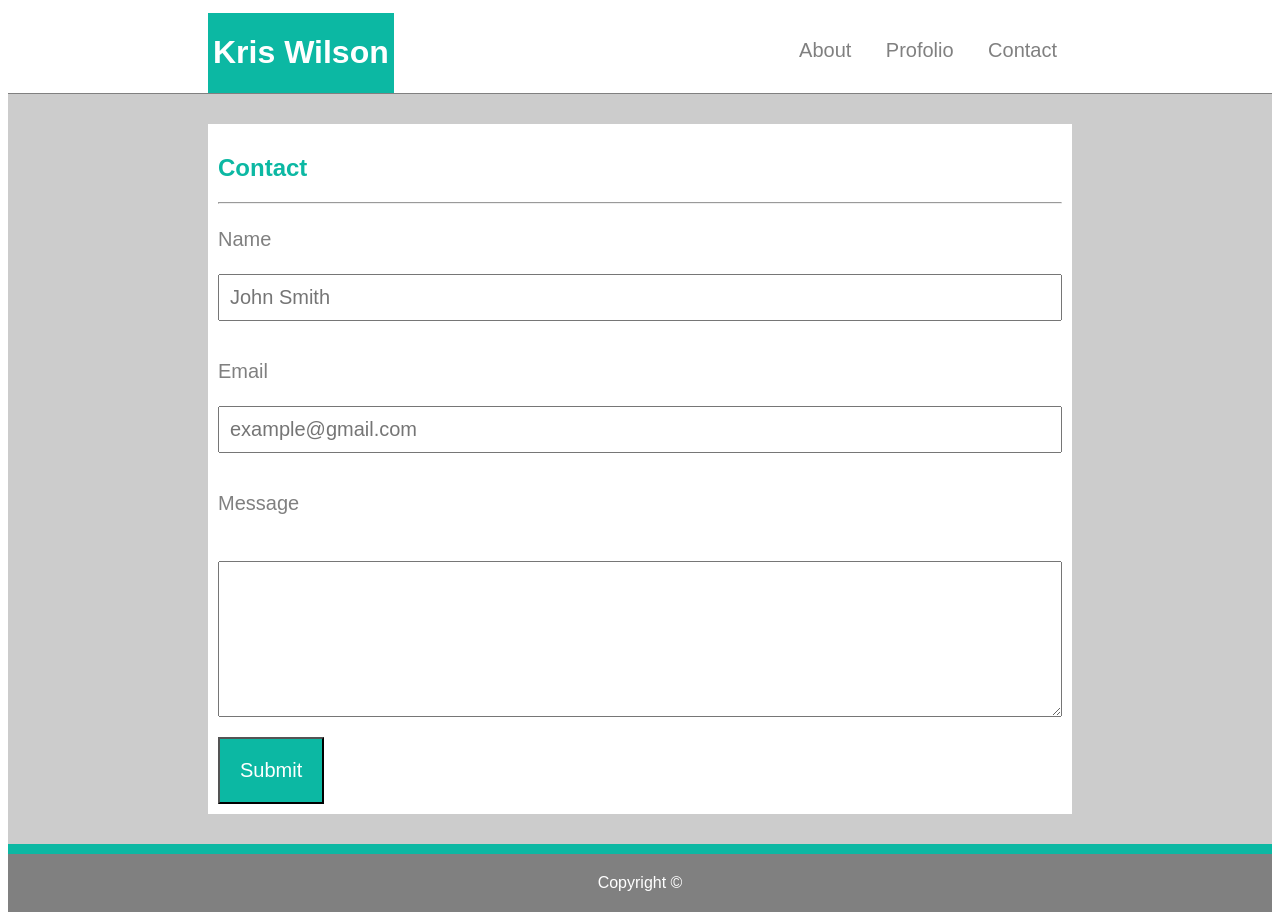
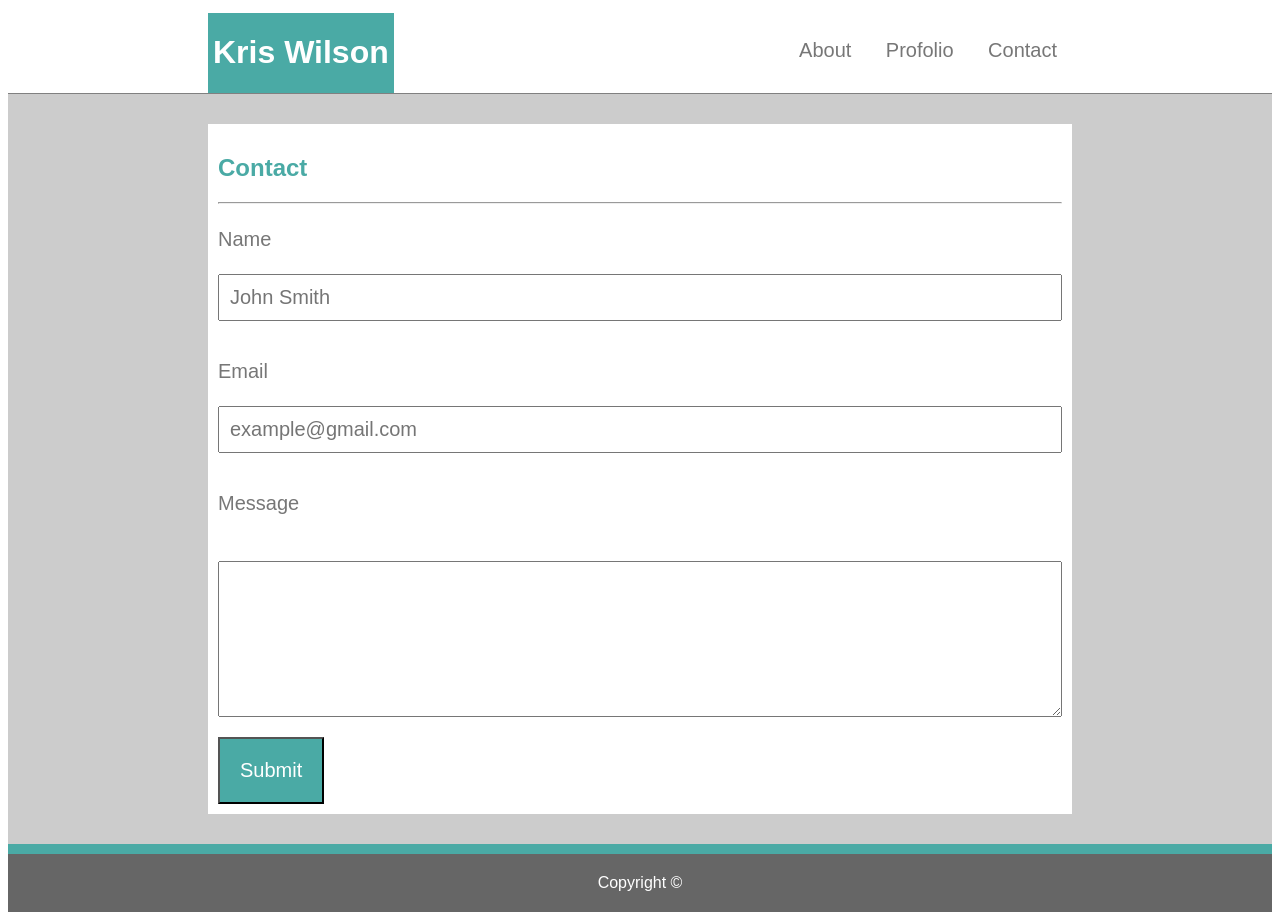
Before and after one commit to krispykrisp12/Basic-Portfolio, a plain HTML site: page pages/contact.html in a window 1280 px wide. Drawn offline with Linux system fonts and the light colour scheme.

Commit message:
Adding more styling to the pages

```diff
--- a/assets/css/style.css
+++ b/assets/css/style.css
@@ -1,12 +1,13 @@
 * {
     box-sizing: border-box;
-    font-family: Arial, Helvetica, sans-serif;
+    font-family: 'Arial', 'Helvetica Neue', Helvetica, sans-serif;
 }
 
 /* Start of the header */
 header {
     margin-top: 0px;
     padding-top: 0px;
+    background: #fff;
 }
 
 /* Start of the nav bar */
@@ -14,16 +15,16 @@ nav {
     position: relative;
     right: 200px;
     float: right;
-    background: #0cb8a3;
+    background: #4aaaa5;
     list-style: none;
     display: inline-block;
-    color: grey;
+    color: #777;
     background: white;
 }
 
 a {
     text-decoration: none;
-    color: grey;
+    color: #777;
 }
 li {
     list-style-type: none;
@@ -33,17 +34,13 @@ li {
 
 }
 
-ul li {
-
-/* start of the h1 name */
-}
-
 #name {
+    font-family: 'Georgia', Times, 'Times New Roman', serif;
     margin-top: 0px;
     position: relative;
     float: left;
-    background: #0cb8a3;
-    color: white;
+    background: #4aaaa5;
+    color: #fff;
     padding: 0px 5px 0px 5px;
     left: 200px;
     top: 5px;
@@ -52,7 +49,7 @@ ul li {
 
 /* Start of the content */
 #greenish {
-    color: #0cb8a3;
+    color: #4aaaa5;
 }
 
 p {
@@ -71,11 +68,14 @@ p {
     clear: both;
     margin-left: 200px;
     margin-right: 200px;
+    /* width: 960px; */
     text-align: left;
     margin-top: 30px;
-    background: white;
+    background: #fff;
     padding: 10px;
     margin-bottom: 30px;
+    color: #777;
+
 
 }
 
@@ -90,7 +90,7 @@ img {
 }
 /* Contact page (forms)*/
 .container {
-    color: grey;
+    color: #777;
     font-size: 20px;
 
 }
@@ -109,7 +109,7 @@ textarea {
 }
 
 .container input[type=submit] {
-    background: #0cb8a3;
+    background: #4aaaa5;
     font-size: 20px;
     padding: 20px;
     color: white;
@@ -118,10 +118,10 @@ textarea {
 /* Portfolio images and text */
 
 .image-1, .image-2, .image-3, .image-4, .image-5 {
-    background: #0cb8a3;
+    background: #4aaaa5;
     width: 200px;
     text-align: center;
-    color: white;
+    color: #fff;
 }
 
 .image-1 {
@@ -158,14 +158,14 @@ textarea {
 /* Start of the bottom section */
 
 #gline {
-    background: #0cb8a3;
+    background: #4aaaa5;
     padding: 5px;
     margin: 0px;
 }
 
 footer {
-    color: white;
-    background: grey;
+    color: #fff;
+    background: #666;
     padding: 20px;
     text-align: center;
 }
```
